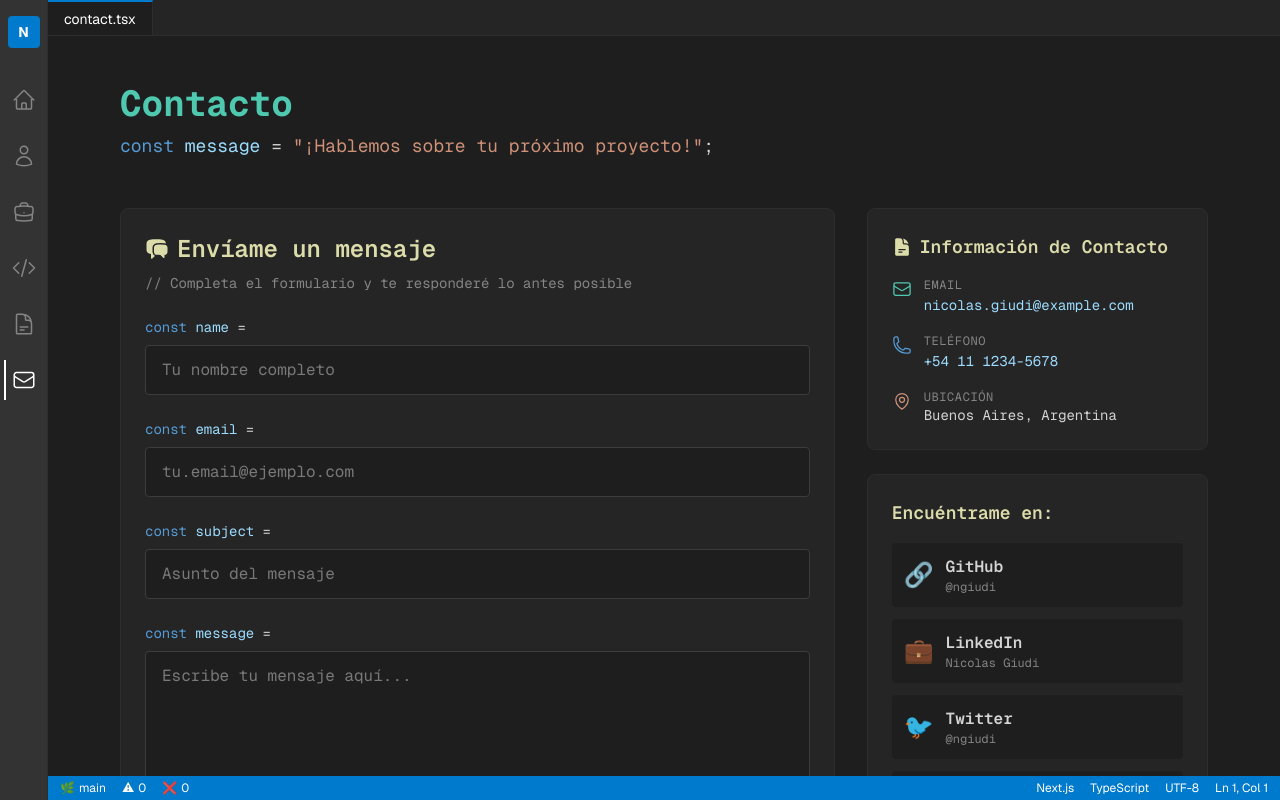
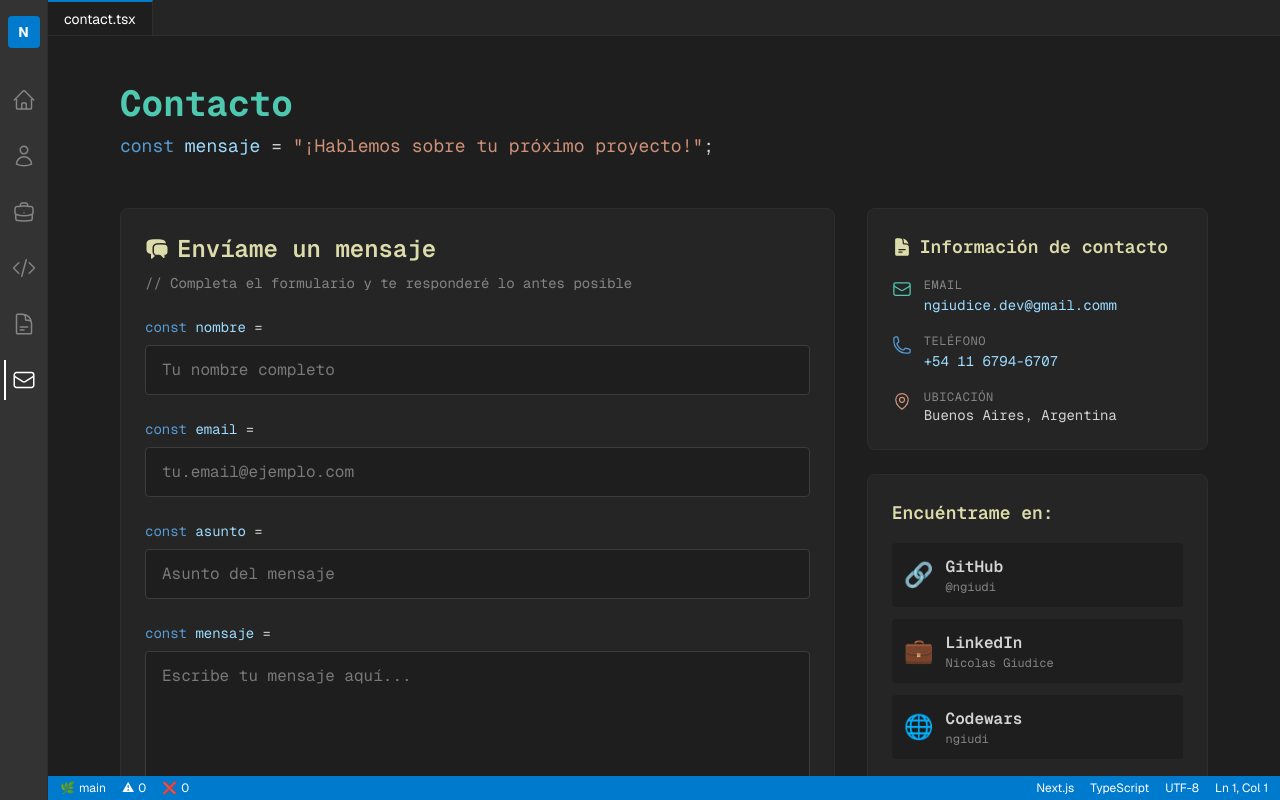
Before and after one commit to NGiudiDev/ngiudi-portfolio, a Next.js app: page /contact in a window 1280 px wide. Built offline with nearby package versions, Linux system fonts and the light colour scheme.

Commit message:
update contact information

```diff
--- a/src/app/contact/page.tsx
+++ b/src/app/contact/page.tsx
@@ -76,7 +76,7 @@ export default function ContactPage() {
         subtitle={
           <>
             <span className="text-[#569cd6]">const</span>{" "}
-            <span className="text-[#9cdcfe]">message</span>{" "}
+            <span className="text-[#9cdcfe]">mensaje</span>{" "}
             <span className="text-[#d4d4d4]">=</span>{" "}
             <span className="text-[#ce9178]">
               &quot;¡Hablemos sobre tu próximo proyecto!&quot;
@@ -121,7 +121,7 @@ export default function ContactPage() {
                     className="block text-[#9cdcfe] text-sm mb-2"
                     htmlFor="name"
                   >
-                    <span className="text-[#569cd6]">const</span> name{" "}
+                    <span className="text-[#569cd6]">const</span> nombre{" "}
                     <span className="text-[#d4d4d4]">=</span>
                   </label>
 
@@ -139,7 +139,6 @@ export default function ContactPage() {
 
                   {errors.name && (
                     <p className="text-[#f48771] text-xs mt-1">
-                      <span className="text-[#6a9955]">&#47;&#47; </span>
                       {errors.name}
                     </p>
                   )}
@@ -169,7 +168,6 @@ export default function ContactPage() {
 
                   {errors.email && (
                     <p className="text-[#f48771] text-xs mt-1">
-                      <span className="text-[#6a9955]">&#47;&#47; </span>
                       {errors.email}
                     </p>
                   )}
@@ -181,7 +179,7 @@ export default function ContactPage() {
                     className="block text-[#9cdcfe] text-sm mb-2"
                     htmlFor="subject"
                   >
-                    <span className="text-[#569cd6]">const</span> subject{" "}
+                    <span className="text-[#569cd6]">const</span> asunto{" "}
                     <span className="text-[#d4d4d4]">=</span>
                   </label>
 
@@ -200,7 +198,6 @@ export default function ContactPage() {
 
                   {errors.subject && (
                     <p className="text-[#f48771] text-xs mt-1">
-                      <span className="text-[#6a9955]">&#47;&#47; </span>
                       {errors.subject}
                     </p>
                   )}
@@ -212,7 +209,7 @@ export default function ContactPage() {
                     className="block text-[#9cdcfe] text-sm mb-2"
                     htmlFor="message"
                   >
-                    <span className="text-[#569cd6]">const</span> message{" "}
+                    <span className="text-[#569cd6]">const</span> mensaje{" "}
                     <span className="text-[#d4d4d4]">=</span>
                   </label>
 
@@ -230,7 +227,6 @@ export default function ContactPage() {
 
                   {errors.message && (
                     <p className="text-[#f48771] text-xs mt-1">
-                      <span className="text-[#6a9955]">&#47;&#47; </span>
                       {errors.message}
                     </p>
                   )}
@@ -268,7 +264,7 @@ export default function ContactPage() {
           <div className="bg-[#252526] border border-[#2d2d2d] rounded-lg p-6">
             <h3 className="text-lg font-semibold text-[#dcdcaa] mb-4 flex items-center gap-2">
               <DocumentTextIcon className="w-5 h-5" />
-              Información de Contacto
+              Información de contacto
             </h3>
 
             <div className="space-y-4">
@@ -278,6 +274,7 @@ export default function ContactPage() {
                 return (
                   <div key={index} className="flex items-start gap-3">
                     <Icon className={`w-5 h-5 mt-0.5 ${info.color}`} />
+
                     <div>
                       <p className="text-[#858585] text-xs uppercase tracking-wider">
                         {info.label}
--- a/src/modules/contact/domain/data.ts
+++ b/src/modules/contact/domain/data.ts
@@ -10,15 +10,15 @@ export const contactInfo = [
   {
     icon: EnvelopeIcon,
     label: "Email",
-    value: "nicolas.giudi@example.com",
-    href: "mailto:nicolas.giudi@example.com",
+    value: "ngiudice.dev@gmail.comm",
+    href: "mailto:ngiudice.dev@gmail.com",
     color: "text-[#4ec9b0]",
   },
   {
     icon: PhoneIcon,
     label: "Teléfono",
-    value: "+54 11 1234-5678",
-    href: "tel:+541112345678",
+    value: "+54 11 6794-6707",
+    href: "tel:+541167946707",
     color: "text-[#569cd6]",
   },
   {
@@ -33,26 +33,20 @@ export const contactInfo = [
 export const socialLinks: SocialLink[] = [
   {
     name: "GitHub",
-    url: "https://github.com/ngiudi",
+    url: "https://github.com/ngiudidev",
     icon: "🔗",
     username: "@ngiudi",
   },
   {
     name: "LinkedIn",
-    url: "https://linkedin.com/in/nicolas-giudi",
+    url: "https://www.linkedin.com/in/nicol%C3%A1s-giudice-5652a0181/",
     icon: "💼",
-    username: "Nicolas Giudi",
+    username: "Nicolas Giudice",
   },
   {
-    name: "Twitter",
-    url: "https://twitter.com/ngiudi",
-    icon: "🐦",
-    username: "@ngiudi",
-  },
-  {
-    name: "Portfolio",
-    url: "https://ngiudi.dev",
+    name: "Codewars",
+    url: "https://www.codewars.com/users/NGiudi",
     icon: "🌐",
-    username: "ngiudi.dev",
+    username: "ngiudi",
   },
 ];
```
